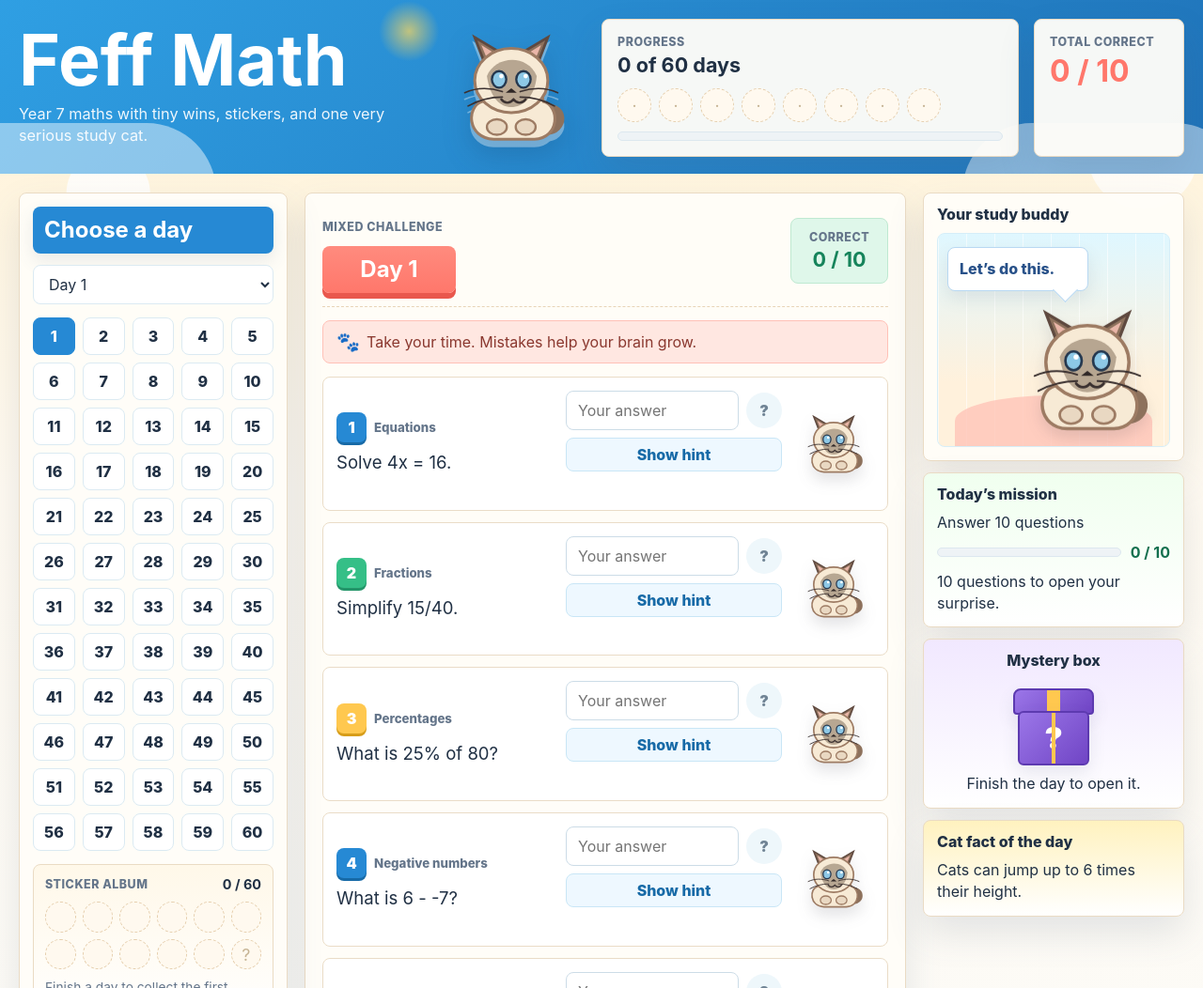
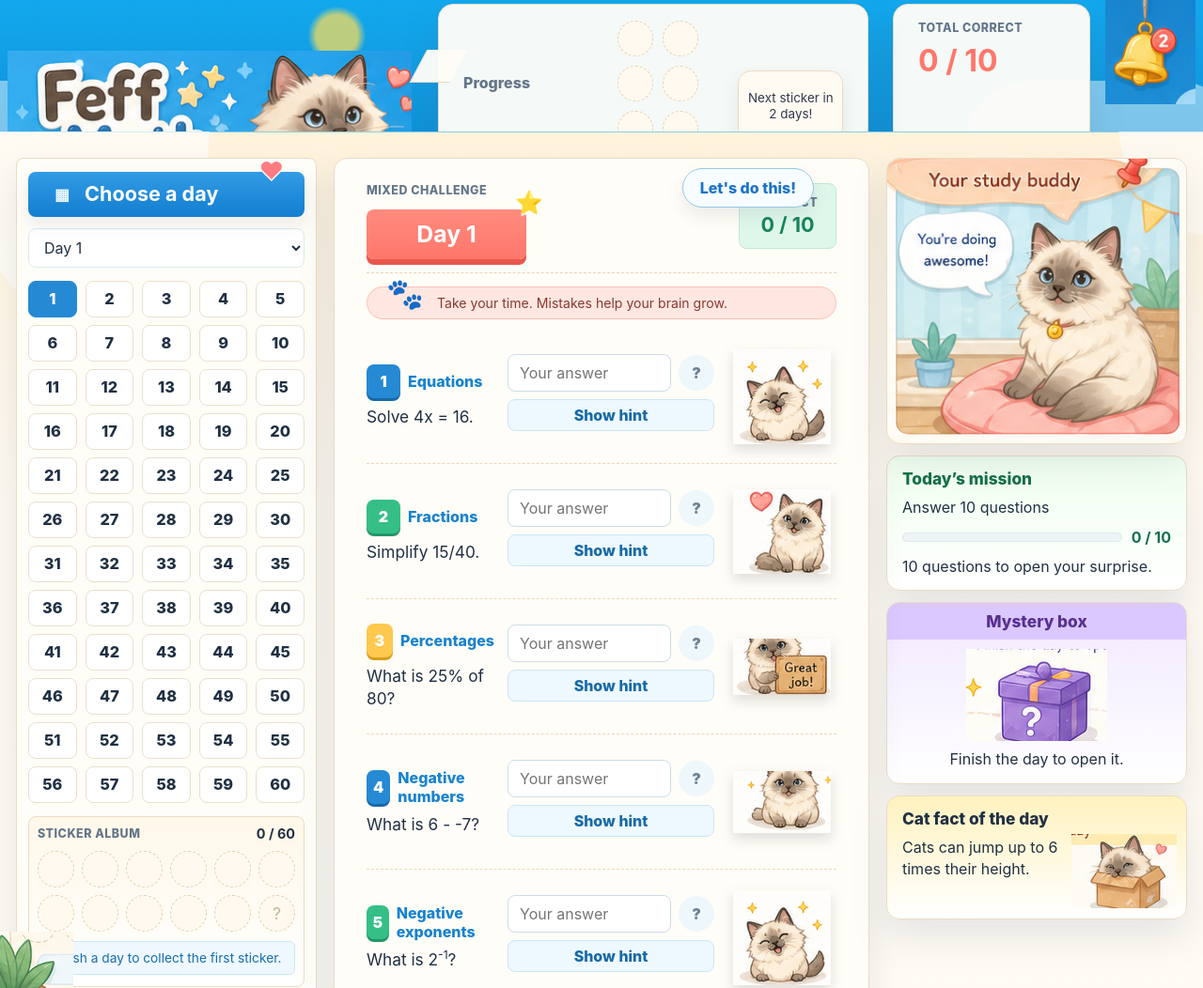
Before and after one commit to kevinchee/feffmath, a plain HTML site: page index.html in a window 1280 px wide. Shown: the top 1052 px of the page at 94% size. Drawn offline with Linux system fonts and the light colour scheme.

Commit message:
Refine Feff Math layout with illustrated art assets

```diff
--- a/app.js
+++ b/app.js
@@ -247,8 +247,6 @@
   }
 
   function initialise() {
-    const headerCat = document.querySelector(".header-cat");
-    if (headerCat) headerCat.innerHTML = catMascotSvg("ready");
     renderDayControls();
     renderDay(1);
   }
@@ -351,7 +349,8 @@
 
       const catReaction = document.createElement("div");
       catReaction.className = "question-cat-reaction";
-      catReaction.innerHTML = catMascotSvg("mini");
+      catReaction.dataset.idleMood = ["happy", "heart", "job", "crown"][index % 4];
+      catReaction.innerHTML = catMascotSvg(catReaction.dataset.idleMood);
 
       card.append(main, answerArea, catReaction);
       questionList.append(card);
@@ -371,7 +370,7 @@
 
     if (!raw) {
       status.textContent = "?";
-      if (catReaction) catReaction.innerHTML = catMascotSvg("mini");
+      if (catReaction) catReaction.innerHTML = catMascotSvg(catReaction.dataset.idleMood || "mini");
       if (forceExplanation) {
         feedback.className = "feedback";
         feedback.textContent = "";
@@ -482,7 +481,7 @@
     headerSlots.forEach((day) => {
       const sticker = document.createElement("span");
       sticker.className = `sticker-chip${day ? " is-earned" : ""}`;
-      sticker.textContent = day ? stickerForDay(day) : "·";
+      sticker.textContent = day ? stickerForDay(day) : "";
       headerStickerTrail.append(sticker);
     });
 
@@ -513,44 +512,19 @@
   }
 
   function catMascotSvg(mood) {
-    const isMini = mood === "mini";
-    const isHappy = mood === "happy" || mood === "celebrate";
-    const isThinking = mood === "thinking";
-    const crown = mood === "celebrate"
-      ? `<path class="cat-crown" d="M48 12l8 13 11-11 7 17H39l7-17 10 11z"/><circle class="cat-crown-gem" cx="48" cy="12" r="2.8"/><circle class="cat-crown-gem" cx="67" cy="14" r="2.8"/>`
-      : "";
-    const sparkles = isHappy || mood === "celebrate"
-      ? `<path class="cat-sparkle" d="M19 31l3-7 3 7 7 3-7 3-3 7-3-7-7-3z"/><path class="cat-sparkle small" d="M86 34l2-5 2 5 5 2-5 2-2 5-2-5-5-2z"/>`
-      : "";
-    const mouth = isHappy
-      ? `<path d="M58 66c-4 7-13 7-17 0M58 66c4 7 13 7 17 0" class="cat-line"/>`
-      : isThinking
-        ? `<path d="M50 68c5 3 13 3 18 0" class="cat-line"/>`
-        : `<path d="M58 66c-3 4-8 4-11 0M58 66c3 4 8 4 11 0" class="cat-line"/>`;
-
-    return `
-      <svg class="cat-svg ${isMini ? "is-mini" : ""}" viewBox="0 0 112 112" role="img" aria-label="Cartoon cream cat with grey face and blue eyes">
-        ${sparkles}
-        <path class="cat-tail" d="M83 76c21-6 20 18 4 17 12-6 5-15-5-9"/>
-        <path class="cat-body" d="M30 68c2-24 51-25 55 0 15 4 15 33-8 34H40c-24-1-25-30-10-34z"/>
-        <path class="cat-ear" d="M33 36L23 10l27 16z"/>
-        <path class="cat-ear" d="M79 36L89 10 62 26z"/>
-        <path class="cat-ear-inner" d="M34 29l-5-12 13 8z"/>
-        <path class="cat-ear-inner" d="M78 29l5-12-13 8z"/>
-        ${crown}
-        <ellipse class="cat-head" cx="56" cy="49" rx="33" ry="29"/>
-        <path class="cat-mask" d="M34 45c7-18 36-21 45 0-2 20-13 28-23 28S37 65 34 45z"/>
-        <ellipse class="cat-eye" cx="45" cy="48" rx="6.5" ry="7.5"/>
-        <ellipse class="cat-eye" cx="67" cy="48" rx="6.5" ry="7.5"/>
-        <circle class="cat-eye-shine" cx="47" cy="45" r="2"/>
-        <circle class="cat-eye-shine" cx="69" cy="45" r="2"/>
-        <path class="cat-nose" d="M56 56l-5 4h10z"/>
-        ${mouth}
-        <path class="cat-whisker" d="M48 59c-12-4-23-4-34 1M48 64c-12 0-22 3-31 8M64 59c12-4 23-4 34 1M64 64c12 0 22 3 31 8"/>
-        <ellipse class="cat-paw" cx="43" cy="91" rx="9" ry="7"/>
-        <ellipse class="cat-paw" cx="69" cy="91" rx="9" ry="7"/>
-      </svg>
-    `;
+    const imageByMood = {
+      crown: "cat-mini-crown.png",
+      celebrate: "cat-mini-crown.png",
+      heart: "cat-mini-heart.png",
+      happy: "cat-mini-happy.png",
+      job: "cat-mini-job.png",
+      mini: "cat-mini-happy.png",
+      ready: "buddy-cat.png",
+      thinking: "cat-mini-heart.png"
+    };
+    const file = imageByMood[mood] || imageByMood.ready;
+    const sizeClass = file === "buddy-cat.png" ? "is-buddy" : "is-mini";
+    return `<img class="cat-art ${sizeClass}" src="assets/${file}" alt="Cartoon cream cat with grey face and blue eyes">`;
   }
 
   function saveAnswer(dayNumber, questionId, value) {
--- a/index.html
+++ b/index.html
@@ -10,7 +10,8 @@
   <body>
     <header class="app-header">
       <div class="brand-lockup">
-        <div>
+        <img class="brand-art" src="assets/brand-lockup.png" alt="Feff Math">
+        <div class="brand-copy">
           <h1>Feff Math</h1>
           <p>Year 7 maths with tiny wins, stickers, and one very serious study cat.</p>
         </div>
@@ -31,6 +32,7 @@
           <strong id="totalCorrectText">0 / 10</strong>
         </div>
       </div>
+      <img class="header-bell" src="assets/header-bell.png" alt="" aria-hidden="true">
     </header>
 
     <main class="app-shell">
--- a/styles.css
+++ b/styles.css
@@ -31,9 +31,9 @@ body {
   min-height: 100vh;
   color: var(--ink);
   background:
-    radial-gradient(circle at 9% 10%, rgba(255, 255, 255, 0.8) 0 44px, transparent 45px),
-    radial-gradient(circle at 95% 8%, rgba(255, 255, 255, 0.72) 0 58px, transparent 59px),
-    linear-gradient(180deg, #ddf3ff 0, #fff4dc 150px, #fffaf1 520px, #f8fcff 100%);
+    radial-gradient(ellipse at 7% 137px, rgba(255, 255, 255, 0.64) 0 132px, transparent 134px),
+    radial-gradient(ellipse at 100% 118px, rgba(255, 255, 255, 0.58) 0 90px, transparent 92px),
+    linear-gradient(180deg, #16a4e7 0 140px, #fff3dc 141px, #fffaf2 530px, #fffdf8 100%);
 }
 
 button,
@@ -50,16 +50,17 @@ button {
   position: relative;
   overflow: hidden;
   width: 100%;
-  min-height: 144px;
-  padding: 20px max(18px, calc((100vw - 1240px) / 2)) 18px;
+  height: 140px;
+  min-height: 0;
+  padding: 4px max(8px, calc((100vw - 1520px) / 2)) 0;
   display: grid;
-  grid-template-columns: minmax(280px, 1fr) minmax(360px, 620px);
-  gap: 20px;
+  grid-template-columns: 430px minmax(560px, 1fr);
+  gap: 28px;
   align-items: center;
   color: #fff;
   background:
-    radial-gradient(circle at 34% 18%, rgba(255, 216, 91, 0.7), transparent 32px),
-    linear-gradient(135deg, var(--sky) 0%, var(--sky-deep) 100%);
+    radial-gradient(circle at 28% 27%, rgba(255, 222, 86, 0.72) 0 22px, transparent 31px),
+    linear-gradient(180deg, #13a8ed 0%, #0f91d8 100%);
 }
 
 .app-header::before,
@@ -89,19 +90,24 @@ button {
 
 .brand-lockup {
   display: flex;
-  gap: 18px;
+  gap: 0;
   align-items: center;
 }
 
-.app-header h1 {
-  margin: 0;
-  color: #fff;
-  font-size: clamp(2.3rem, 6vw, 4.7rem);
-  line-height: 0.9;
-  letter-spacing: 0;
-  text-shadow:
-    0 4px 0 rgba(59, 80, 105, 0.35),
-    0 0 0 5px #fff;
+.brand-art {
+  display: block;
+  width: min(432px, 100%);
+  height: auto;
+  filter: drop-shadow(0 4px 0 rgba(40, 80, 112, 0.18));
+}
+
+.brand-copy {
+  position: absolute;
+  width: 1px;
+  height: 1px;
+  overflow: hidden;
+  clip: rect(0 0 0 0);
+  white-space: nowrap;
 }
 
 .app-header p {
@@ -113,19 +119,24 @@ button {
 }
 
 .header-cat {
-  width: 132px;
-  min-width: 132px;
-  align-self: end;
+  display: none;
 }
 
-.header-cat .cat-svg {
-  filter: drop-shadow(0 7px 0 rgba(255, 255, 255, 0.36)) drop-shadow(0 12px 14px rgba(23, 69, 107, 0.25));
+.header-bell {
+  position: absolute;
+  z-index: 2;
+  top: 0;
+  right: max(8px, calc((100vw - 1520px) / 2));
+  width: 96px;
+  height: auto;
+  pointer-events: none;
 }
 
 .header-stats {
   display: grid;
-  grid-template-columns: minmax(240px, 1fr) 160px;
-  gap: 16px;
+  grid-template-columns: minmax(0, 1fr) 210px;
+  gap: 26px;
+  padding-right: 112px;
 }
 
 .progress-card,
@@ -144,8 +155,31 @@ button {
 
 .progress-card,
 .total-card {
-  padding: 16px;
+  min-height: 96px;
+  padding: 17px 26px;
   color: var(--ink);
+  border-radius: 16px;
+}
+
+.progress-card {
+  position: relative;
+  display: grid;
+  grid-template-columns: 150px minmax(0, 1fr) 112px;
+  gap: 14px;
+  align-items: center;
+}
+
+.progress-card::before {
+  content: "";
+  position: absolute;
+  left: -22px;
+  top: 48px;
+  width: 42px;
+  height: 34px;
+  background: inherit;
+  border-left: 1px solid var(--line);
+  border-bottom: 1px solid var(--line);
+  transform: skewX(-28deg);
 }
 
 .progress-label,
@@ -162,11 +196,51 @@ button {
   text-transform: uppercase;
 }
 
+.progress-label {
+  grid-column: 1;
+  grid-row: 1;
+  align-self: end;
+  text-transform: none;
+  letter-spacing: 0;
+  font-size: 1rem;
+}
+
+.progress-card > strong {
+  grid-column: 1;
+  grid-row: 2;
+  margin-top: 0;
+}
+
+.progress-card > strong::first-letter {
+  color: #2cbb82;
+}
+
+.progress-card::after {
+  content: "Next sticker in\a 2 days!";
+  position: relative;
+  z-index: 1;
+  grid-column: 3;
+  grid-row: 1 / 3;
+  white-space: pre;
+  display: grid;
+  place-items: center;
+  min-height: 58px;
+  padding: 8px 10px;
+  color: #313a4b;
+  text-align: center;
+  font-size: 0.84rem;
+  line-height: 1.25;
+  background: #fffaf2;
+  border: 1px solid #eadbc4;
+  border-radius: 14px;
+  box-shadow: var(--small-shadow);
+}
+
 .progress-card strong,
 .total-card strong {
   display: block;
-  margin-top: 4px;
-  font-size: 1.35rem;
+  margin-top: 8px;
+  font-size: 1.5rem;
 }
 
 .total-card strong {
@@ -175,10 +249,15 @@ button {
 }
 
 .header-sticker-trail {
+  position: relative;
+  z-index: 1;
+  grid-column: 2;
+  grid-row: 1 / 3;
+  align-self: center;
   display: flex;
   flex-wrap: wrap;
-  gap: 8px;
-  margin: 12px 0 10px;
+  gap: 10px;
+  margin: 0;
 }
 
 .sticker-chip,
@@ -191,10 +270,10 @@ button {
 }
 
 .sticker-chip {
-  width: 36px;
-  height: 36px;
+  width: 38px;
+  height: 38px;
   border-radius: 50%;
-  font-size: 1.1rem;
+  font-size: 1.22rem;
 }
 
 .sticker-chip.is-earned,
@@ -215,6 +294,12 @@ button {
   border-radius: 999px;
 }
 
+.progress-track {
+  grid-column: 1 / -1;
+  height: 0;
+  visibility: hidden;
+}
+
 .progress-track span,
 .mission-track span {
   display: block;
@@ -226,10 +311,10 @@ button {
 }
 
 .app-shell {
-  width: min(1240px, calc(100% - 28px));
-  margin: 20px auto 42px;
+  width: min(1500px, calc(100% - 34px));
+  margin: 28px auto 28px;
   display: grid;
-  grid-template-columns: 286px minmax(0, 1fr) 278px;
+  grid-template-columns: 320px minmax(0, 1fr) 320px;
   gap: 18px;
   align-items: start;
 }
@@ -243,7 +328,19 @@ button {
 .day-panel {
   position: sticky;
   top: 14px;
-  padding: 14px;
+  padding: 14px 12px 12px;
+  overflow: visible;
+}
+
+.day-panel::after {
+  content: "";
+  position: absolute;
+  left: -38px;
+  bottom: -25px;
+  width: 98px;
+  height: 96px;
+  background: url("assets/plant.png") center / contain no-repeat;
+  pointer-events: none;
 }
 
 .day-panel-header {
@@ -259,11 +356,33 @@ button {
 }
 
 .day-panel h2 {
-  padding: 12px;
+  position: relative;
+  padding: 12px 44px 12px 60px;
   color: #fff;
-  background: var(--blue);
+  font-size: 1.35rem;
+  background: linear-gradient(180deg, #329ce5, #137dd0);
   border-radius: var(--radius);
   box-shadow: var(--small-shadow);
+}
+
+.day-panel h2::before {
+  content: "▦";
+  position: absolute;
+  left: 28px;
+  top: 50%;
+  color: #eaf7ff;
+  font-size: 1.05rem;
+  transform: translateY(-50%);
+}
+
+.day-panel h2::after {
+  content: "❤";
+  position: absolute;
+  right: 22px;
+  top: -15px;
+  color: #ff7b82;
+  font-size: 1.6rem;
+  text-shadow: 0 2px 0 #fff;
 }
 
 #daySelect {
@@ -280,16 +399,17 @@ button {
   margin-top: 14px;
   display: grid;
   grid-template-columns: repeat(5, minmax(0, 1fr));
-  gap: 8px;
+  gap: 8px 9px;
 }
 
 .day-button {
   position: relative;
-  min-height: 40px;
-  border: 1px solid var(--soft-line);
-  border-radius: var(--radius);
+  min-height: 39px;
+  border: 1px solid #eadfce;
+  border-radius: 8px;
   background: #fff;
   color: var(--ink);
+  font-size: 1.02rem;
   font-weight: 850;
   cursor: pointer;
   transition: transform 120ms ease, border-color 120ms ease, background 120ms ease;
@@ -325,7 +445,7 @@ button {
 
 .sticker-album {
   margin-top: 14px;
-  padding: 12px;
+  padding: 9px 9px 12px;
   background: linear-gradient(180deg, #fff8e9, #fff);
   border: 1px solid var(--line);
   border-radius: var(--radius);
@@ -345,7 +465,7 @@ button {
 .sticker-grid {
   display: grid;
   grid-template-columns: repeat(6, minmax(0, 1fr));
-  gap: 7px;
+  gap: 8px;
   margin: 10px 0;
 }
 
@@ -357,17 +477,25 @@ button {
 }
 
 .sticker-album p {
-  margin: 0;
-  color: var(--muted);
+  margin: 8px 0 0;
+  padding: 8px;
+  color: #146fb4;
+  text-align: center;
   font-size: 0.86rem;
   line-height: 1.35;
+  background: #eff8ff;
+  border: 1px solid #cae6f8;
+  border-radius: 6px;
 }
 
 .practice-panel {
-  padding: 16px 18px 18px;
+  position: relative;
+  padding: 14px 34px 18px;
+  border-radius: 14px;
 }
 
 .practice-header {
+  position: relative;
   display: flex;
   justify-content: space-between;
   gap: 14px;
@@ -376,15 +504,40 @@ button {
   border-bottom: 1px dashed #e8d4b7;
 }
 
+.practice-header::after {
+  content: "Let's do this!";
+  position: absolute;
+  right: 24px;
+  top: -4px;
+  padding: 10px 18px;
+  color: #1b73c9;
+  background: #f6fcff;
+  border: 1px solid #9ac7e5;
+  border-radius: 999px;
+  box-shadow: var(--small-shadow);
+  font-weight: 800;
+}
+
 .practice-header h2 {
+  position: relative;
   display: inline-block;
-  min-width: 142px;
-  padding: 12px 22px;
+  min-width: 170px;
+  padding: 13px 30px;
   color: #fff;
   text-align: center;
   background: linear-gradient(180deg, #ff8b7e, var(--coral));
   border-radius: var(--radius);
   box-shadow: 0 6px 0 #e9574d;
+  font-size: 1.55rem;
+}
+
+.practice-header h2::after {
+  content: "⭐";
+  position: absolute;
+  right: -18px;
+  top: -20px;
+  font-size: 1.5rem;
+  text-shadow: 0 2px 0 #fff;
 }
 
 .score-box {
@@ -405,48 +558,49 @@ button {
 
 .encouragement {
   position: relative;
-  margin: 14px 0;
-  padding: 12px 14px 12px 46px;
+  margin: 14px 0 10px;
+  padding: 8px 14px 8px 74px;
   color: #8a382f;
   background: var(--coral-soft);
   border: 1px solid #ffc1b7;
-  border-radius: var(--radius);
+  border-radius: 999px;
+  font-size: 0.88rem;
 }
 
 .encouragement::before {
   content: "🐾";
   position: absolute;
-  left: 14px;
-  top: 10px;
-  font-size: 1.25rem;
+  left: 20px;
+  top: -13px;
+  font-size: 2rem;
 }
 
 .question-list {
   display: grid;
-  gap: 12px;
+  gap: 0;
 }
 
 .question-card {
   position: relative;
   display: grid;
-  grid-template-columns: minmax(0, 1fr) minmax(190px, 230px) 86px;
-  gap: 12px;
+  grid-template-columns: minmax(0, 1fr) minmax(190px, 220px) 116px;
+  gap: 14px;
   align-items: center;
-  padding: 14px;
-  border: 1px solid #eadcc7;
-  border-radius: var(--radius);
-  background: rgba(255, 255, 255, 0.94);
+  min-height: 144px;
+  padding: 15px 0 14px;
+  border: 0;
+  border-bottom: 1px dashed #ecd7ba;
+  border-radius: 0;
+  background: transparent;
   transition: transform 140ms ease, border-color 140ms ease, background 140ms ease;
 }
 
 .question-card.is-correct {
-  border-color: #aedfbf;
-  background: linear-gradient(90deg, #fff, #f0fff6);
+  background: linear-gradient(90deg, transparent, rgba(234, 255, 242, 0.72));
 }
 
 .question-card.is-wrong {
-  border-color: #ffd0a8;
-  background: linear-gradient(90deg, #fff, #fff8ed);
+  background: linear-gradient(90deg, transparent, rgba(255, 248, 237, 0.7));
 }
 
 .question-main {
@@ -463,8 +617,8 @@ button {
 .question-number {
   display: inline-grid;
   place-items: center;
-  width: 32px;
-  height: 32px;
+  width: 36px;
+  height: 36px;
   color: #fff;
   background: var(--blue);
   border-radius: var(--radius);
@@ -483,14 +637,14 @@ button {
 }
 
 .topic {
-  color: var(--muted);
-  font-size: 0.83rem;
+  color: #1783cf;
+  font-size: 1rem;
   font-weight: 850;
 }
 
 .prompt {
   margin: 0;
-  font-size: clamp(1rem, 1.45vw, 1.18rem);
+  font-size: clamp(1.05rem, 1.35vw, 1.25rem);
   line-height: 1.42;
 }
 
@@ -512,7 +666,7 @@ sup {
 
 .answer-input {
   width: 100%;
-  min-height: 42px;
+  min-height: 40px;
   padding: 0 12px;
   color: var(--ink);
   background: #fff;
@@ -550,7 +704,7 @@ sup {
 
 .hint-button {
   width: 100%;
-  min-height: 36px;
+  min-height: 34px;
   margin-top: 8px;
   color: #176aa7;
   background: #eef8ff;
@@ -570,12 +724,23 @@ sup {
   min-height: 1.35em;
   margin: 8px 0 0;
   color: var(--muted);
-  font-size: 0.86rem;
+  padding: 7px 12px;
+  background: #eef9e9;
+  border: 1px solid #bde2b3;
+  border-radius: 6px;
+  font-size: 0.84rem;
   line-height: 1.35;
 }
 
 .feedback strong {
   color: inherit;
+}
+
+.feedback:empty {
+  min-height: 0;
+  padding: 0;
+  background: transparent;
+  border: 0;
 }
 
 .feedback.is-correct {
@@ -585,10 +750,12 @@ sup {
 .feedback.is-wrong,
 .feedback.is-hint {
   color: #8a5a17;
+  background: #fff7e7;
+  border-color: #f5d59d;
 }
 
 .question-cat-reaction {
-  min-width: 76px;
+  min-width: 110px;
   display: grid;
   place-items: center;
 }
@@ -602,7 +769,15 @@ sup {
 .mission-card,
 .mystery-card,
 .fact-card {
-  padding: 14px;
+  padding: 14px 16px;
+  border-radius: 14px;
+}
+
+.buddy-card {
+  position: relative;
+  height: 305px;
+  padding: 0;
+  background: url("assets/buddy-card-reference.png") center / cover no-repeat;
 }
 
 .buddy-card h2,
@@ -611,45 +786,41 @@ sup {
 .fact-card h2 {
   margin: 0 0 10px;
   color: var(--ink);
-  font-size: 1rem;
+  font-size: 1.08rem;
   letter-spacing: 0;
   text-transform: none;
 }
 
+.buddy-card h2 {
+  position: absolute;
+  width: 1px;
+  height: 1px;
+  overflow: hidden;
+  clip: rect(0 0 0 0);
+  white-space: nowrap;
+}
+
 .buddy-scene {
   position: relative;
-  min-height: 228px;
+  min-height: 305px;
   overflow: hidden;
-  padding: 14px 10px 4px;
-  border: 1px solid #d6eef8;
-  border-radius: var(--radius);
-  background:
-    linear-gradient(90deg, rgba(255, 255, 255, 0.6) 1px, transparent 1px) 0 0 / 30px 30px,
-    linear-gradient(180deg, #dff7ff, #fff1dc 70%);
+  padding: 0;
+  border: 0;
+  border-radius: 14px;
+  background: transparent;
 }
 
 .buddy-scene::after {
-  content: "";
-  position: absolute;
-  inset: auto 18px 0;
-  height: 54px;
-  background: #ffc5b8;
-  border-radius: 50% 50% 0 0;
-  opacity: 0.8;
+  display: none;
 }
 
 .buddy-bubble {
-  position: relative;
-  z-index: 2;
-  width: min(150px, 74%);
-  padding: 12px;
-  color: #285189;
-  background: #fff;
-  border: 1px solid #b8d8f2;
-  border-radius: var(--radius);
-  box-shadow: var(--small-shadow);
-  font-weight: 800;
-  line-height: 1.35;
+  position: absolute;
+  width: 1px;
+  height: 1px;
+  overflow: hidden;
+  clip: rect(0 0 0 0);
+  white-space: nowrap;
 }
 
 .buddy-bubble::after {
@@ -666,15 +837,15 @@ sup {
 }
 
 .buddy-cat {
-  position: absolute;
-  z-index: 2;
-  right: 12px;
-  bottom: 4px;
-  width: 150px;
+  display: none;
 }
 
 .mission-card {
   background: linear-gradient(180deg, #f0ffef, #fff);
+}
+
+.mission-card h2 {
+  color: #137046;
 }
 
 .mission-card p,
@@ -703,21 +874,24 @@ sup {
   background: linear-gradient(180deg, #f1e8ff, #fff);
 }
 
+.mystery-card h2 {
+  margin: -14px -16px 10px;
+  padding: 10px 16px;
+  color: #57308f;
+  background: #dbc8ff;
+}
+
 .mystery-box {
   position: relative;
-  width: 96px;
-  height: 92px;
+  width: 150px;
+  height: 98px;
   margin: 10px auto 8px;
+  background: url("assets/mystery-box.png") center / contain no-repeat;
 }
 
-.box-lid,
-.box-body {
-  position: absolute;
-  left: 50%;
-  transform: translateX(-50%);
-  background: linear-gradient(135deg, #9b76e8, #7045c5);
-  border: 2px solid #5d3ab0;
-  box-shadow: var(--small-shadow);
+.mystery-box .box-lid,
+.mystery-box .box-body {
+  display: none !important;
 }
 
 .box-lid {
@@ -749,11 +923,11 @@ sup {
 }
 
 .mystery-box.is-open .box-lid {
-  transform: translate(-42px, -18px) rotate(-16deg);
+  transform: none;
 }
 
 .mystery-box.is-open .box-body {
-  background: linear-gradient(135deg, #35bf87, #2689d4);
+  background: none;
 }
 
 .mystery-box.is-open .box-body::after {
@@ -765,7 +939,37 @@ sup {
 }
 
 .fact-card {
+  position: relative;
+  min-height: 132px;
+  padding-right: 122px;
   background: linear-gradient(180deg, #fff2bf, #fff);
+}
+
+.fact-card::after {
+  content: "";
+  position: absolute;
+  right: 10px;
+  bottom: 10px;
+  width: 112px;
+  height: 82px;
+  background: url("assets/fact-cat-box.png") center / contain no-repeat;
+}
+
+.cat-art {
+  display: block;
+  max-width: 100%;
+  height: auto;
+  pointer-events: none;
+}
+
+.cat-art.is-mini {
+  width: 104px;
+  filter: drop-shadow(0 6px 7px rgba(74, 60, 52, 0.17));
+}
+
+.cat-art.is-buddy {
+  width: 205px;
+  filter: drop-shadow(0 8px 12px rgba(74, 60, 52, 0.14));
 }
 
 .cat-svg {
@@ -899,6 +1103,10 @@ sup {
     grid-template-columns: 1fr;
   }
 
+  .header-stats {
+    padding-right: 0;
+  }
+
   .app-shell {
     grid-template-columns: 250px minmax(0, 1fr);
   }
@@ -929,6 +1137,24 @@ sup {
 
   .header-stats {
     grid-template-columns: 1fr;
+    padding-right: 0;
+  }
+
+  .progress-card {
+    grid-template-columns: 1fr;
+  }
+
+  .progress-card::before,
+  .progress-card::after,
+  .header-bell {
+    display: none;
+  }
+
+  .progress-label,
+  .progress-card > strong,
+  .header-sticker-trail {
+    grid-column: 1;
+    grid-row: auto;
   }
 
   .app-shell {
@@ -950,6 +1176,8 @@ sup {
 
   .question-card {
     grid-template-columns: minmax(0, 1fr);
+    min-height: 0;
+    padding: 16px 0;
   }
 
   .question-cat-reaction {
```
Also changed, not shown: assets/brand-lockup.png (added), assets/buddy-card-reference.png (added), assets/buddy-cat.png (added), assets/cat-mini-crown.png (added), assets/cat-mini-happy.png (added), assets/cat-mini-heart.png (added), assets/cat-mini-job.png (added), assets/fact-cat-box.png (added), assets/header-bell.png (added), assets/mystery-box.png (added), assets/plant.png (added), assets/yarn.png (added).
